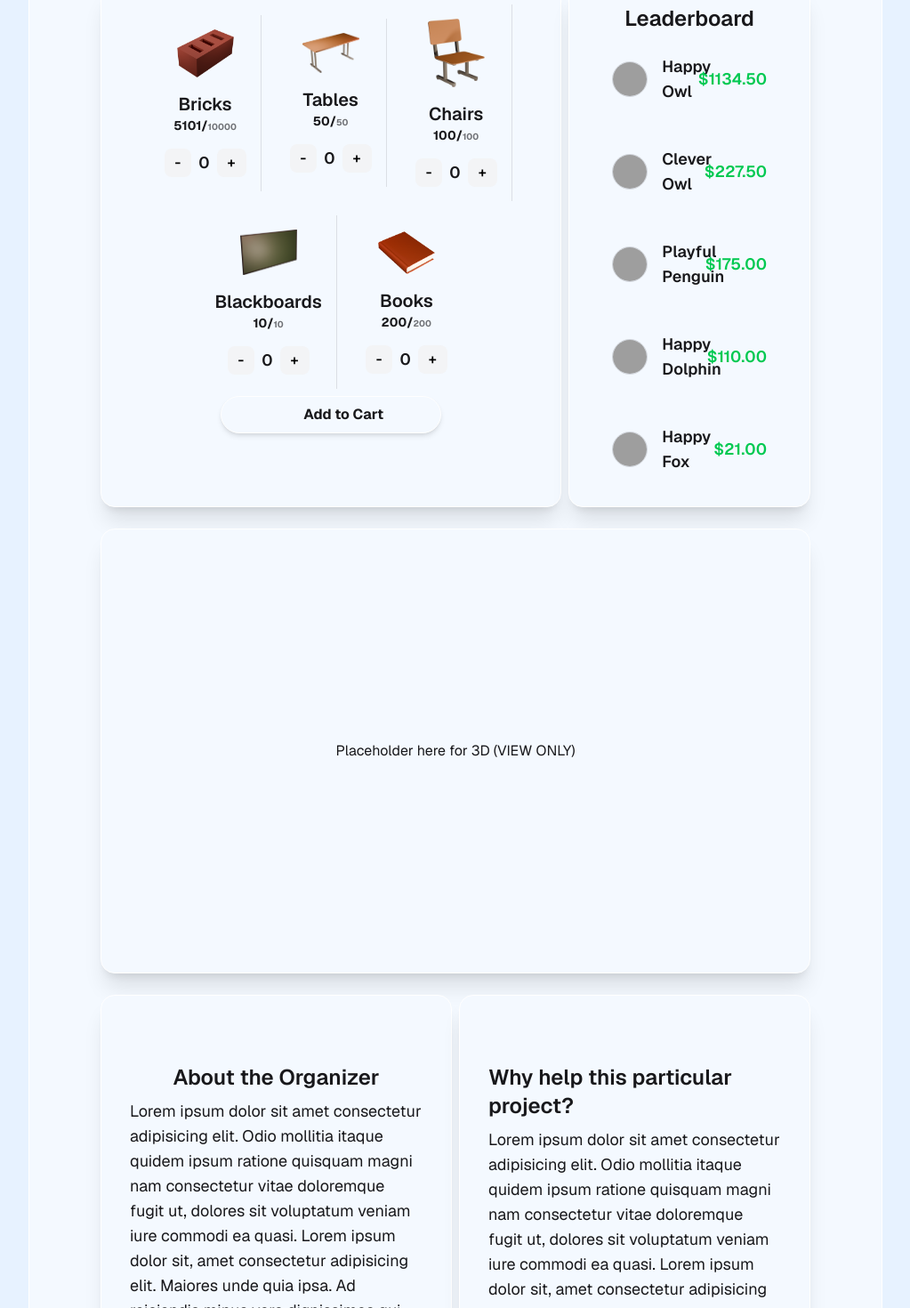
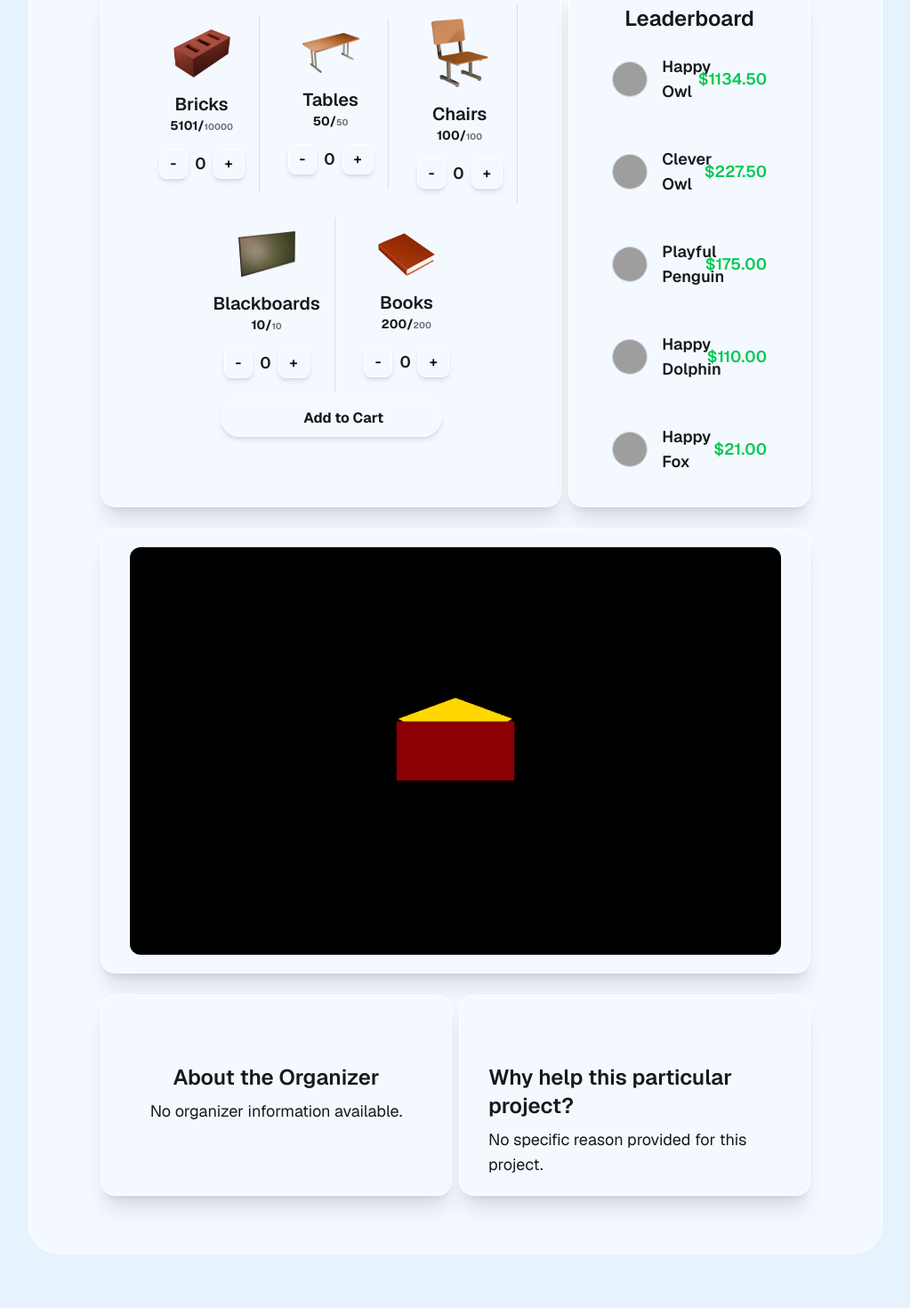
Before and after one commit to GabsEdits/givlet-frontend, a SvelteKit app: page /projects/0 in a window 1280 px wide. Shown: the part 590-2060 px from the top of the page at 89% size, without its empty margins (128-1151 px from the left). Built offline with nearby package versions, Linux system fonts and the light colour scheme; grey boxes are pictures that could not be loaded; some icons are missing.

Commit message:
feat: impliment the cart store in the pages

```diff
--- a/src/routes/projects/[index]/+page.svelte
+++ b/src/routes/projects/[index]/+page.svelte
@@ -4,7 +4,27 @@
 	import { projectStore } from '$lib/stores/projectStore';
 	import { addToInventory, saveUserToCookie, getUserFromCookie } from '$lib/user';
 	import Popup3D from '$lib/components/Popup3D.svelte';
+	import ThreeDCanvas from '$lib/components/ThreeDCanvas.svelte';
 	import Icon from '@iconify/svelte';
+	import { addToCart } from '$lib/stores/cartStore';
+
+	async function applyChangesToProject(): Promise<void> {
+		currentProject.components.forEach((component) => {
+			if (component.cartCount > 0) {
+				addToCart({
+					name: component.name,
+					image: component.image,
+					needed: component.needed,
+					available: component.available,
+					cartCount: component.cartCount,
+					price: component.price
+				});
+				component.cartCount = 0;
+			}
+		});
+
+		alert('Items added to cart!');
+	}
 
 	export let data;
 
@@ -46,43 +66,6 @@
 			projectStore.set({ ...currentProject });
 			console.log(`Decreased cartCount for ${component.name}:`, component.cartCount);
 		}
-	}
-
-	async function applyChangesToProject(): Promise<void> {
-		currentProject.components.forEach((component) => {
-			const donatedCount = component.cartCount;
-			const donationAmount = donatedCount * component.price;
-
-			component.available += donatedCount;
-
-			if (user) {
-				addToInventory(user, component.name, donatedCount, (cookie) => {
-					document.cookie = cookie;
-				});
-
-				const existingDonor = currentProject.leaderboard.find((donor) => donor.name === user.name);
-				if (existingDonor) {
-					existingDonor.amount += donationAmount;
-				} else {
-					currentProject.leaderboard.push({
-						name: user.name,
-						amount: donationAmount,
-						profilePicture: user.profilePicture
-					});
-				}
-
-				currentProject.leaderboard.sort((a, b) => b.amount - a.amount);
-			}
-
-			component.cartCount = 0;
-		});
-
-		completionPercentage = calculateCompletion();
-
-		await updateProjectsFile();
-
-		console.log('Updated project:', currentProject);
-		alert('Changes applied successfully!');
 	}
 
 	function calculateCompletion(): number {
@@ -142,14 +125,14 @@
 				{currentProject.description}
 			</p>
 			<div class="absolute bottom-0 left-0 w-full">
-				<div class="bg-transparent dark:bg-zinc-800 rounded-full h-4 mt-4 w-full">
+				<div class="bg-transparent rounded-full h-4 mt-4 w-full">
 					<div class="bg-green-500 h-4 rounded-full" style="width: {completionPercentage}%;"></div>
 				</div>
 			</div>
 		</div>
 		<div class="flex flex-row gap-2 w-full">
 			<div
-				class="flex items-center flex-col gap-2 bg-givlet-paper border border-white shadow-xl py-5 px-8 rounded-2xl w-full"
+				class="flex items-center flex-col gap-2 bg-givlet-paper dark:bg-givlet-paper-800 border border-white dark:border-white/10 shadow-xl py-5 px-8 rounded-2xl w-full"
 			>
 				<div class="flex flex-wrap items-center justify-center max-w-full gap-4">
 					{#each currentProject.components as component, index (index)}
@@ -179,7 +162,7 @@
 							<!-- Counter -->
 							<div class="flex items-center gap-2">
 								<button
-									class="py-1 px-2 md:py-1 md:px-3 bg-gray-100 dark:bg-zinc-800 text-black dark:text-white rounded-lg font-semibold text-sm md:text-base"
+									class="py-1 px-2 md:py-1 md:px-3 bg-givlet-paper border border-white dark:border-white/10 shadow-md dark:bg-givlet-paper-800 text-black dark:text-white rounded-lg font-semibold text-sm md:text-base"
 									on:click={() => decreaseCartCount(component)}
 									disabled={component.cartCount === 0}
 								>
@@ -187,7 +170,7 @@
 								</button>
 								<span class="text-base md:text-lg font-semibold">{component.cartCount}</span>
 								<button
-									class="py-1 px-2 md:py-1 md:px-3 bg-gray-100 dark:bg-zinc-800 text-black dark:text-white rounded-lg font-semibold text-sm md:text-base"
+									class="py-1 px-2 md:py-1 md:px-3 bg-givlet-paper border border-white dark:border-white/10 shadow-md dark:bg-givlet-paper-800 text-black dark:text-white rounded-lg font-semibold text-sm md:text-base"
 									on:click={() => increaseCartCount(component)}
 									disabled={component.cartCount + component.available >= component.needed}
 								>
@@ -198,7 +181,7 @@
 					{/each}
 				</div>
 				<button
-					class="flex flex-row gap-2 py-2 px-16 rounded-full bg-givlet-paper border border-white shadow-md w-max font-bold text-sm md:text-base hover:bg-white hover:text-black hover:border dark:hover:bg-black dark:hover:text-white transition"
+					class="flex flex-row gap-2 py-2 px-16 rounded-full bg-givlet-paper dark:bg-givlet-paper-800 border border-white dark:border-white/10 shadow-md w-max font-bold text-sm md:text-base hover:bg-white hover:text-black hover:border dark:hover:bg-black dark:hover:text-white transition"
 					on:click={applyChangesToProject}
 				>
 					<Icon icon="material-symbol:cart-outline" class="size-5" />
@@ -206,13 +189,13 @@
 				</button>
 			</div>
 			<div
-				class="flex flex-col gap-2 items-center bg-givlet-paper border border-white shadow-xl py-5 px-8 rounded-2xl w-[50%]"
+				class="flex flex-col gap-2 items-center bg-givlet-paper dark:bg-givlet-paper-800 border border-white dark:border-white/10 shadow-xl py-5 px-8 rounded-2xl w-[50%]"
 			>
 				<h2 class="text-xl md:text-2xl font-semibold">Leaderboard</h2>
 				<div class="flex flex-col gap-4 w-full">
 					{#if currentProject.leaderboard.length > 0}
 						{#each currentProject.leaderboard as donor, index (index)}
-							<div class="flex items-center justify-between p-4 dark:bg-zinc-800 rounded-lg">
+							<div class="flex items-center justify-between p-4 rounded-lg">
 								<div class="flex items-center gap-4">
 									<img
 										src={donor.profilePicture}
@@ -232,37 +215,33 @@
 		</div>
 
 		<div
-			class="flex items-center justify-center bg-givlet-paper border border-white shadow-xl py-5 px-8 rounded-2xl w-full h-[500px]"
+			class="flex items-center justify-center bg-givlet-paper dark:bg-givlet-paper-800 border border-white dark:border-white/10 shadow-xl py-5 px-8 rounded-2xl w-full h-[500px]"
 		>
-			<p>Placeholder here for 3D (VIEW ONLY)</p>
+			<ThreeDCanvas />
 		</div>
 
 		<div class="flex flex-row gap-2">
 			<div
-				class="flex items-center flex-col gap-2 bg-givlet-paper border border-white shadow-xl py-5 px-8 rounded-2xl w-[60%]"
+				class="flex items-center flex-col gap-2 bg-givlet-paper dark:bg-givlet-paper-800 border border-white dark:border-white/10 shadow-xl py-5 px-8 rounded-2xl w-[60%]"
 			>
 				<Icon icon="material-symbols:info-outline" class="size-10 mb-2" />
 				<h2 class="text-xl md:text-2xl font-semibold">About the Organizer</h2>
 				<p class="text-base md:text-lg">
-					Lorem ipsum dolor sit amet consectetur adipisicing elit. Odio mollitia itaque quidem ipsum
-					ratione quisquam magni nam consectetur vitae doloremque fugit ut, dolores sit voluptatum
-					veniam iure commodi ea quasi. Lorem ipsum dolor sit, amet consectetur adipisicing elit.
-					Maiores unde quia ipsa. Ad reiciendis minus vero dignissimos qui. Eius voluptate omnis
-					repellendus soluta quod magni nostrum ad cumque minima aliquid! Lorem, ipsum dolor sit
-					amet consectetur adipisicing elit. At quidem, assumenda doloribus fugiat possimus illo ad
-					Lorem ipsum dolor sit, amet consectetur
+					{currentProject.organizer
+						? currentProject.organizer.description
+						: 'No organizer information available.'}
 				</p>
 			</div>
 			<div
-				class="flex items-center flex-col gap-2 bg-givlet-paper border border-white shadow-xl py-5 px-8 rounded-2xl w-[60%]"
+				class="flex items-center flex-col gap-2 bg-givlet-paper dark:bg-givlet-paper-800 border border-white dark:border-white/10 shadow-xl py-5 px-8 rounded-2xl w-[60%]"
 			>
 				<Icon icon="material-symbols:help-outline" class="size-10 mb-2" />
 				<h2 class="text-xl md:text-2xl font-semibold">Why help this particular project?</h2>
 				<p class="text-base md:text-lg">
-					Lorem ipsum dolor sit amet consectetur adipisicing elit. Odio mollitia itaque quidem ipsum
-					ratione quisquam magni nam consectetur vitae doloremque fugit ut, dolores sit voluptatum
-					veniam iure commodi ea quasi. Lorem ipsum dolor sit, amet consectetur adipisicing elit.
-					Maiores unde quia ipsa. Ad reiciendis minus vero dignissimos qui. Eius voluptate omnis				</p>
+					{currentProject.reason
+						? currentProject.reason
+						: 'No specific reason provided for this project.'}
+				</p>
 			</div>
 		</div>
 
@@ -282,13 +261,13 @@
 						<input
 							id="numberOfTrees"
 							type="number"
-							class="py-1 px-2 md:py-1 md:px-3 bg-gray-100 dark:bg-zinc-800 text-black dark:text-white rounded-lg text-sm md:text-base"
+							class="py-1 px-2 md:py-1 md:px-3 bg-gray-100 dark:bg-givlet-paper-800 border border-white dark:border-white/10 text-black dark:text-white rounded-lg text-sm md:text-base"
 							bind:value={numberOfTrees}
 							min="0"
 						/>
 					</div>
 					<button
-						class="py-2 px-4 bg-green-500 text-white rounded-lg text-sm md:text-base hover:bg-green-600 transition"
+						class="py-2 px-4 bg-green-500 dark:bg-green-900 text-white rounded-lg text-sm md:text-base hover:bg-green-600 transition"
 						on:click={calculateCarbonOffset}
 					>
 						Calculate Carbon Offset
```
